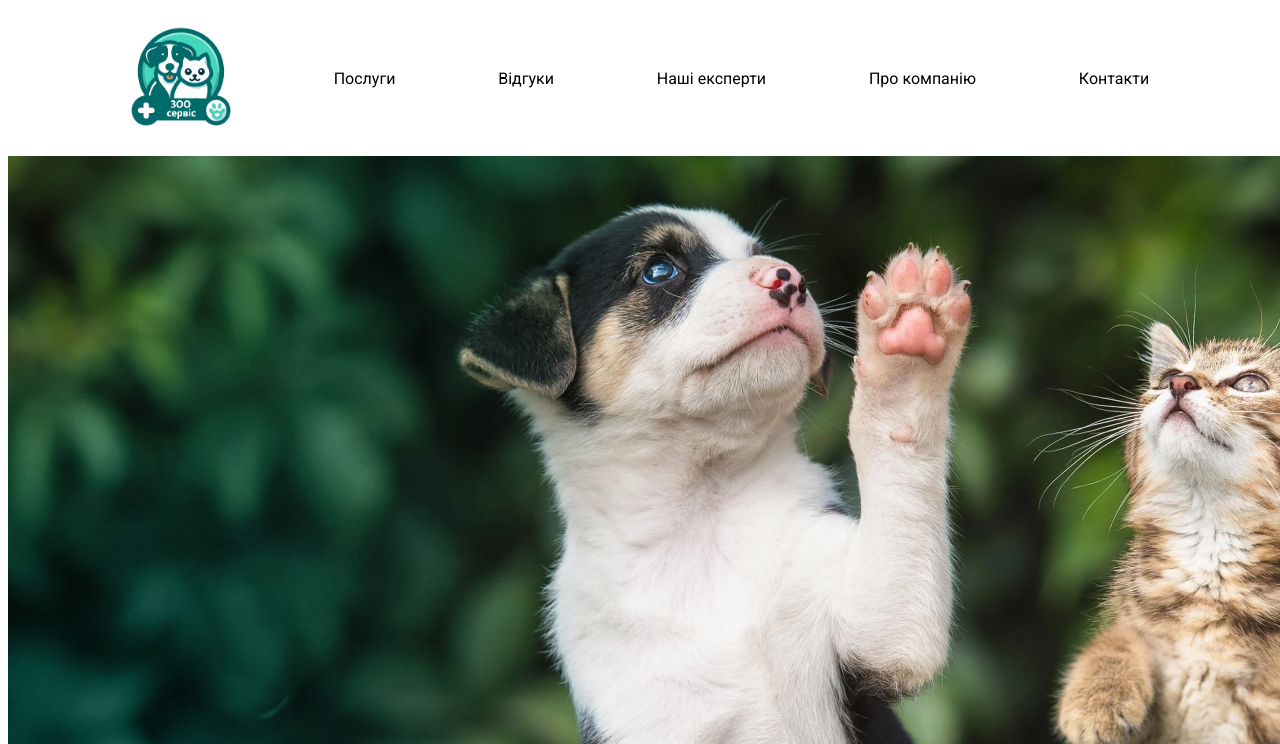
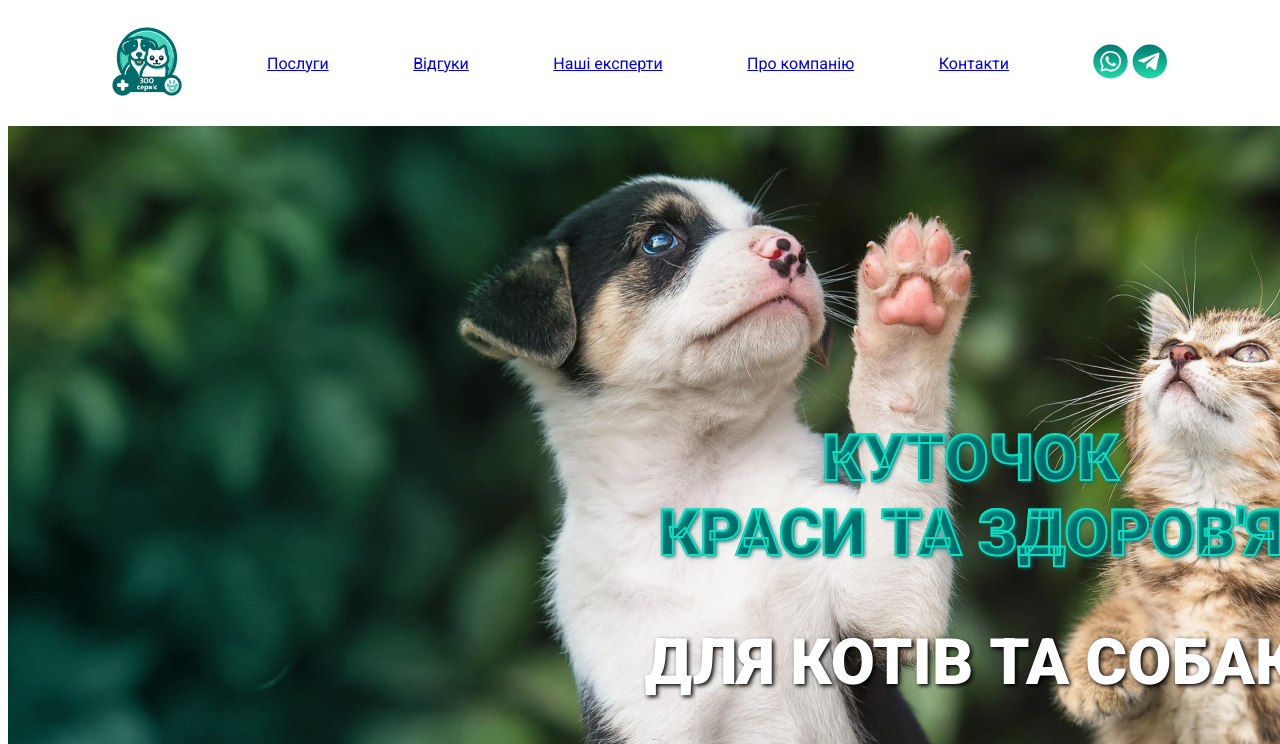
Before and after one commit to lizanov1/animals-web, a plain HTML site: page index.html in a window 1280 px wide. Shown: the top 744 px of the page. Drawn offline with nearby package versions, Linux system fonts and the light colour scheme.

Commit message:
Add icons

```diff
--- a/index.html
+++ b/index.html
@@ -16,12 +16,14 @@
 <body>
 <header class="header">
     <ul>
-        <li><img src="img/logo.png" alt="" width="100px" height="100px"></li>
-        <li>Послуги</li>
-        <li>Відгуки</li>
-        <li>Наші експерти</li>
-        <li>Про компанію</li>
-        <li>Контакти</li>
+        <li><a href="#"><img src="img/logo.png" alt="" width="70px" height="70px"></a></li>
+        <li><a href="#">Послуги</a></li>
+        <li><a href="#">Відгуки</a></li>
+        <li><a href="#">Наші експерти</a></li>
+        <li><a href="#">Про компанію</a></li>
+        <li><a href="#">Контакти</a></li>
+        <li><a href="#"><img src="img/whatsapp.svg" alt="" width="35px" height="35px"></a>
+        <a href="#"><img src="img/telegram.svg" alt="" width="35px" height="35px"></a></li>
     </ul>
 </header>
 <main class="main">
--- a/styles.css
+++ b/styles.css
@@ -24,7 +24,7 @@ body {
 
     display: flex;
     flex-direction: column;
-    justify-content: flex-end;
+    justify-content: center;
     align-items: center;
 }
 
```
Also changed, not shown: img/telegram.svg (added), img/whatsapp.svg (added).
